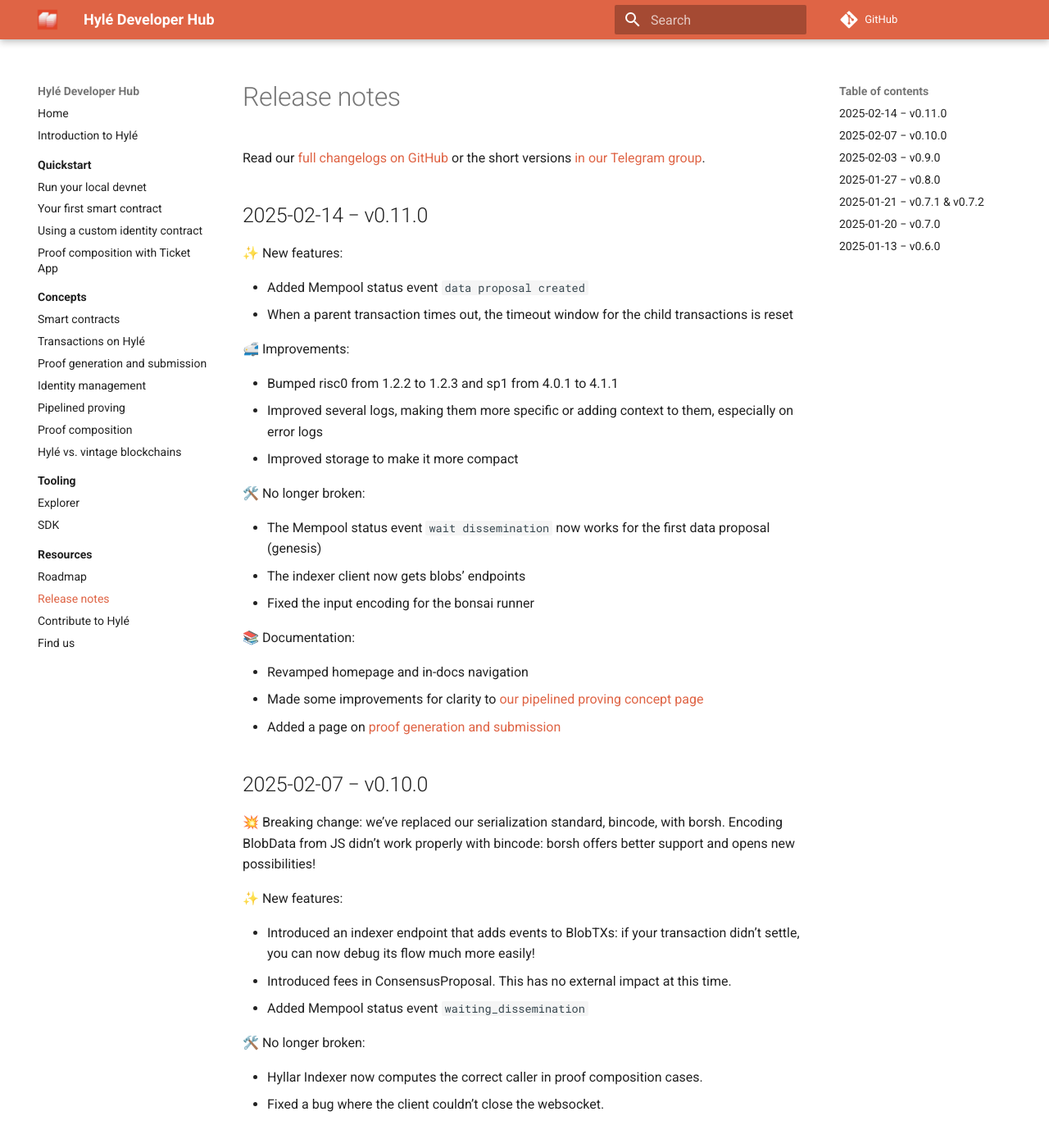
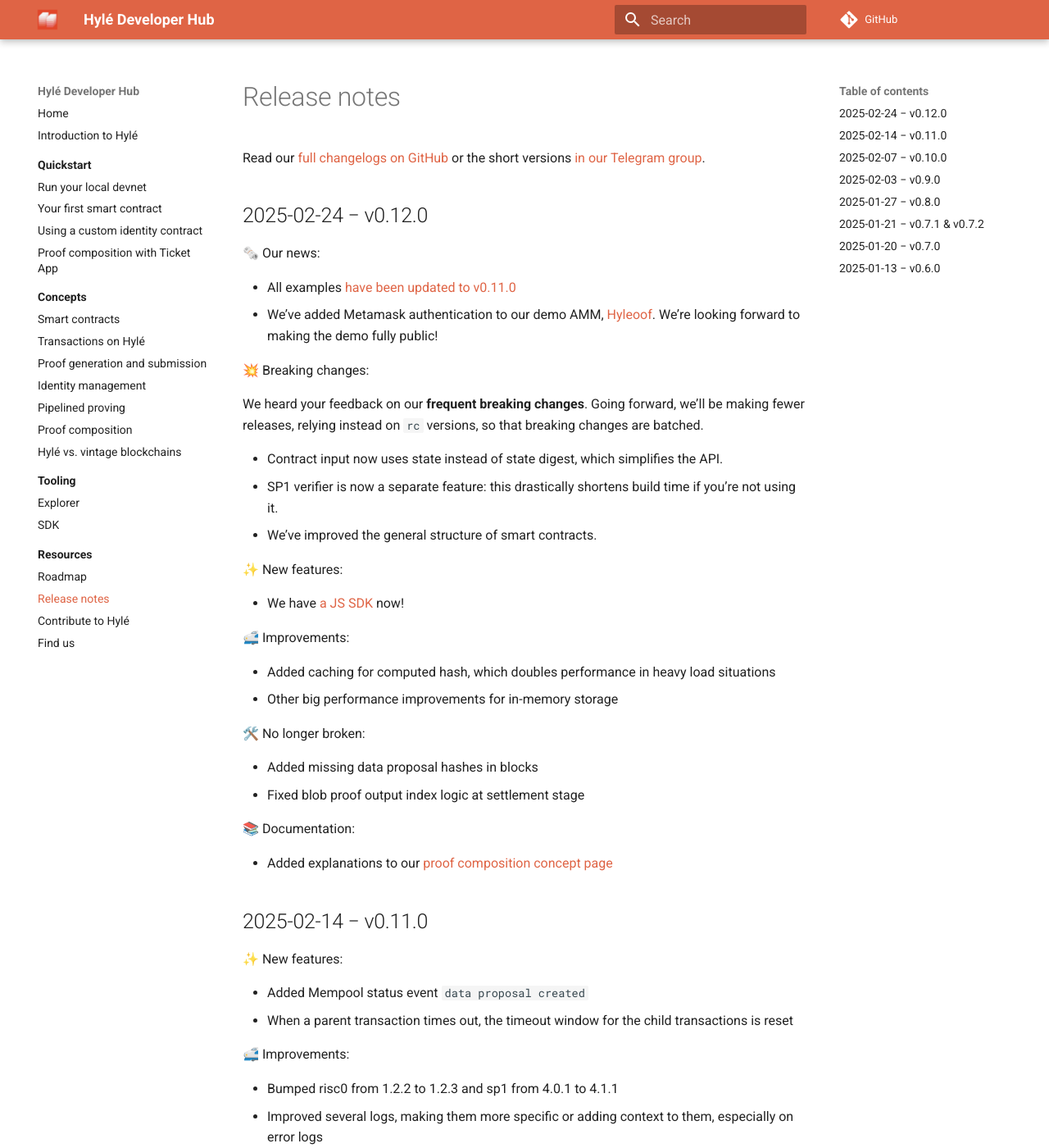
Before and after one commit to Hyle-org/devhub-hyle, an MkDocs documentation site: the page built from docs/resources/release-notes.md, in a window 1280 px wide and 1400 px high. Shown: the whole window at 82% size. Built offline with MkDocs 1.6.1 and Material for MkDocs 9.7.7, drawn with Linux system fonts in a browser that asks for light colours; plug-ins that fetch from the network failed and are left out; comment, search, counter and statistics services are not loaded.

Commit message:
v0.12.0 (#67)
* release content

* remove migration guide placeholder

* Merge remote-tracking branch 'origin/main' into release-notes

```diff
--- a/docs/resources/release-notes.md
+++ b/docs/resources/release-notes.md
@@ -1,6 +1,39 @@
 # Release notes
 
 Read our [full changelogs on GitHub](https://github.com/Hyle-org/hyle/releases/) or the short versions [in our Telegram group](https://t.me/hyle_org).
+
+## 2025-02-24 − v0.12.0
+
+🗞️ Our news:
+
+- All examples [have been updated to v0.11.0](https://github.com/Hyle-org/hyle/releases/tag/v0.11.0)
+- We’ve added Metamask authentication to our demo AMM, [Hyleoof](https://blog.hyle.eu/introducing-hyleoof/). We’re looking forward to making the demo fully public!
+
+💥 Breaking changes:
+
+We heard your feedback on our **frequent breaking changes**. Going forward, we’ll be making fewer releases, relying instead on `rc` versions, so that breaking changes are batched.
+
+- Contract input now uses state instead of state digest, which simplifies the API.
+- SP1 verifier is now a separate feature: this drastically shortens build time if you’re not using it.
+- We’ve improved the general structure of smart contracts.
+
+✨ New features:
+
+- We have [a JS SDK](https://www.npmjs.com/package/hyle) now!
+
+🚅 Improvements:
+
+- Added caching for computed hash, which doubles performance in heavy load situations
+- Other big performance improvements for in-memory storage
+
+🛠️ No longer broken:
+
+- Added missing data proposal hashes in blocks
+- Fixed blob proof output index logic at settlement stage
+
+📚 Documentation:
+
+- Added explanations to our [proof composition concept page](https://docs.hyle.eu/concepts/proof-composability/)
 
 ## 2025-02-14 − v0.11.0
 
```
